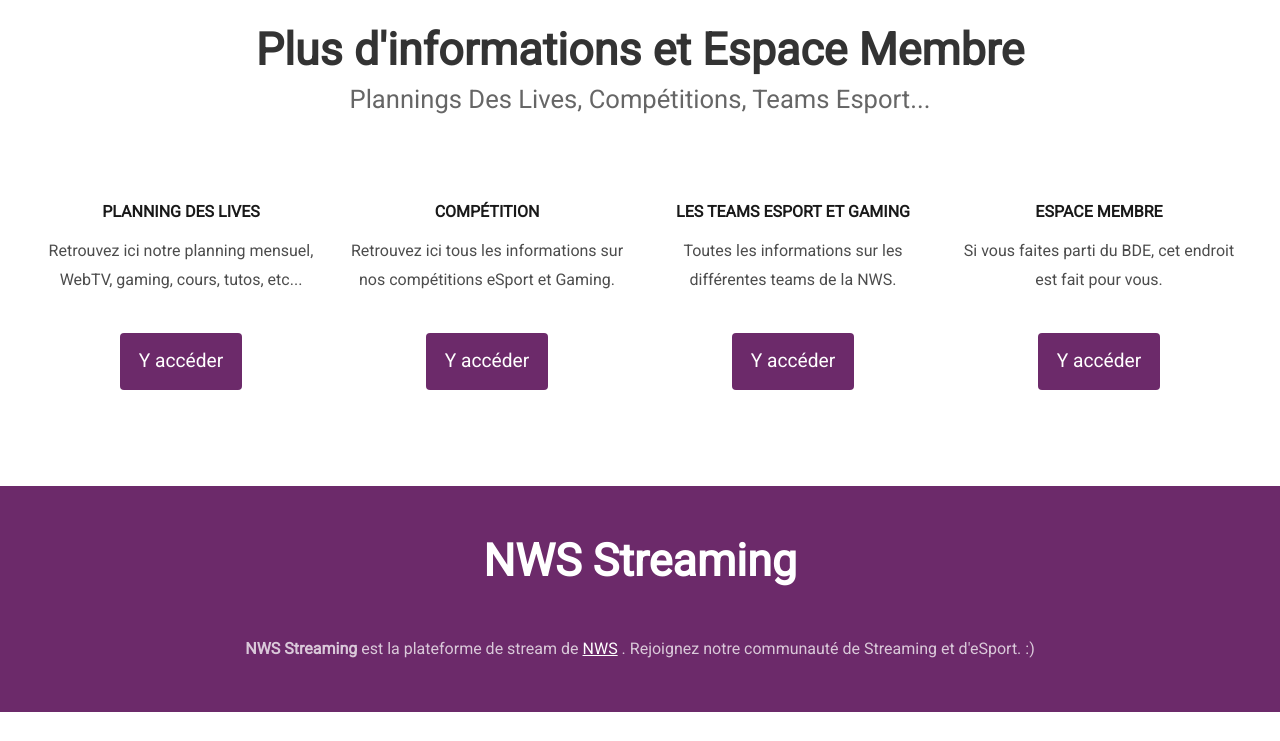
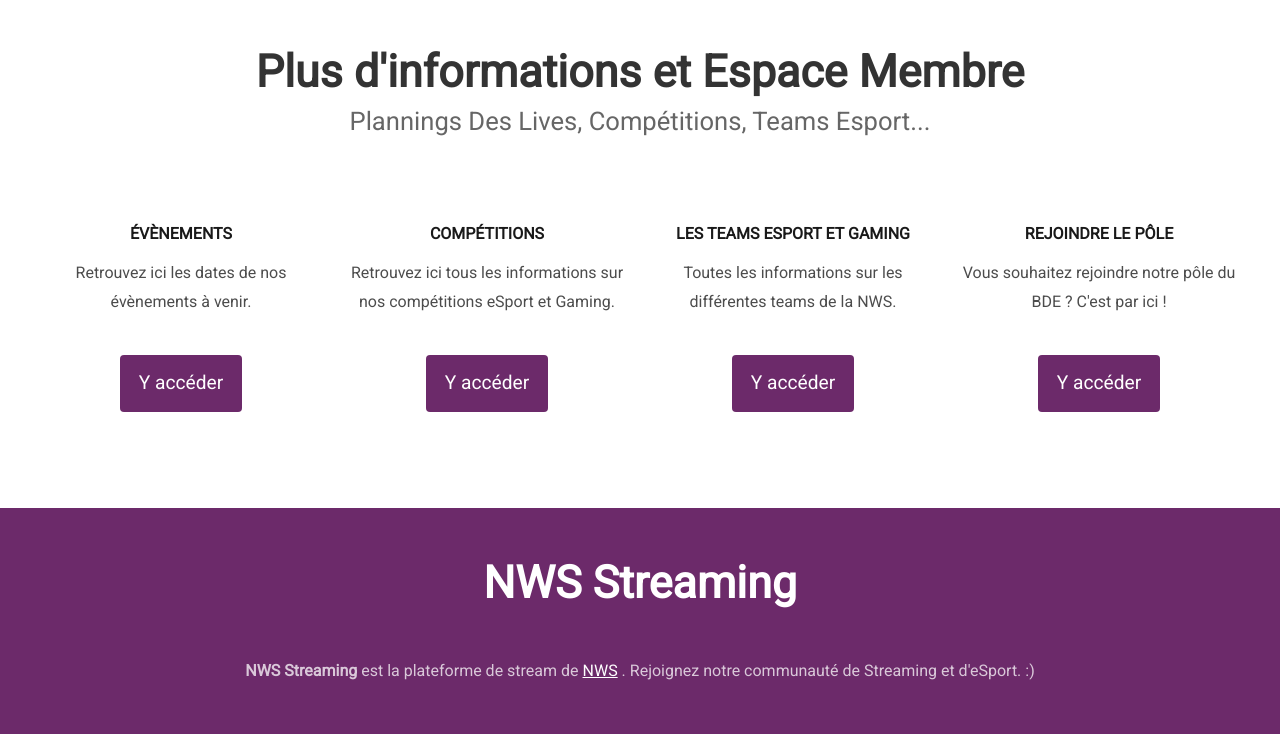
Before and after one commit to GuiB2776/Site-BDE-Pole-Streaming-eSport-PUBLIC, a plain HTML site: page index.html in a window 1280 px wide. Shown: the part 1508-2249 px from the top of the page. Drawn offline with Linux system fonts and the light colour scheme.

Commit message:
v.0.0.2 (bis) Correctifs

```diff
--- a/index.html
+++ b/index.html
@@ -29,7 +29,7 @@
 							<li> <a href="rediffusions.html" accesskey="3" title=""> Rediffusions</a></li>
 							<li> <a href="planning.html" accesskey="4" title=""> Planning </a></li>
 							<li> <a href="EspaceMembre.html" accesskey="5" title=""> Espace Membre </a></li>
-							<li> <a href="#" accesskey="6" title=""> Connexion </a></li>
+							<li> <a href="#" accesskey="6" title=""> <span class="connexionMenuNav"> Connexion </span> </a></li>
 						</ul>
 					</div>
 				</div>
@@ -117,14 +117,14 @@
 
 					<div class="column1">
 						<div class="box">
-							<h3> Planning des Lives </h3>
-							<p>Retrouvez ici notre planning mensuel, WebTV, gaming, cours, tutos, etc...</p>
+							<h3> Évènements </h3>
+							<p>Retrouvez ici les dates de nos évènements à venir.</p>
 							<a href="planning.html" class="button"> Y accéder </a>
 						</div>
 					</div>
 					<div class="column2">
 						<div class="box">
-							<h3> Compétition </h3>
+							<h3> Compétitions </h3>
 							<p>Retrouvez ici tous les informations sur nos compétitions eSport et Gaming.</p>
 							<a href="#" class="button"> Y accéder </a>
 						</div>
@@ -138,8 +138,8 @@
 					</div>
 					<div class="column4">
 						<div class="box">
-							<h3> Espace Membre </h3>
-							<p> Si vous faites parti du BDE, cet endroit est fait pour vous.</p>
+							<h3> Rejoindre le pôle </h3>
+							<p> Vous souhaitez rejoindre notre pôle du BDE ? C'est par ici !</p>
 							<a href="#" class="button"> Y accéder </a>
 						</div>
 					</div>
```
